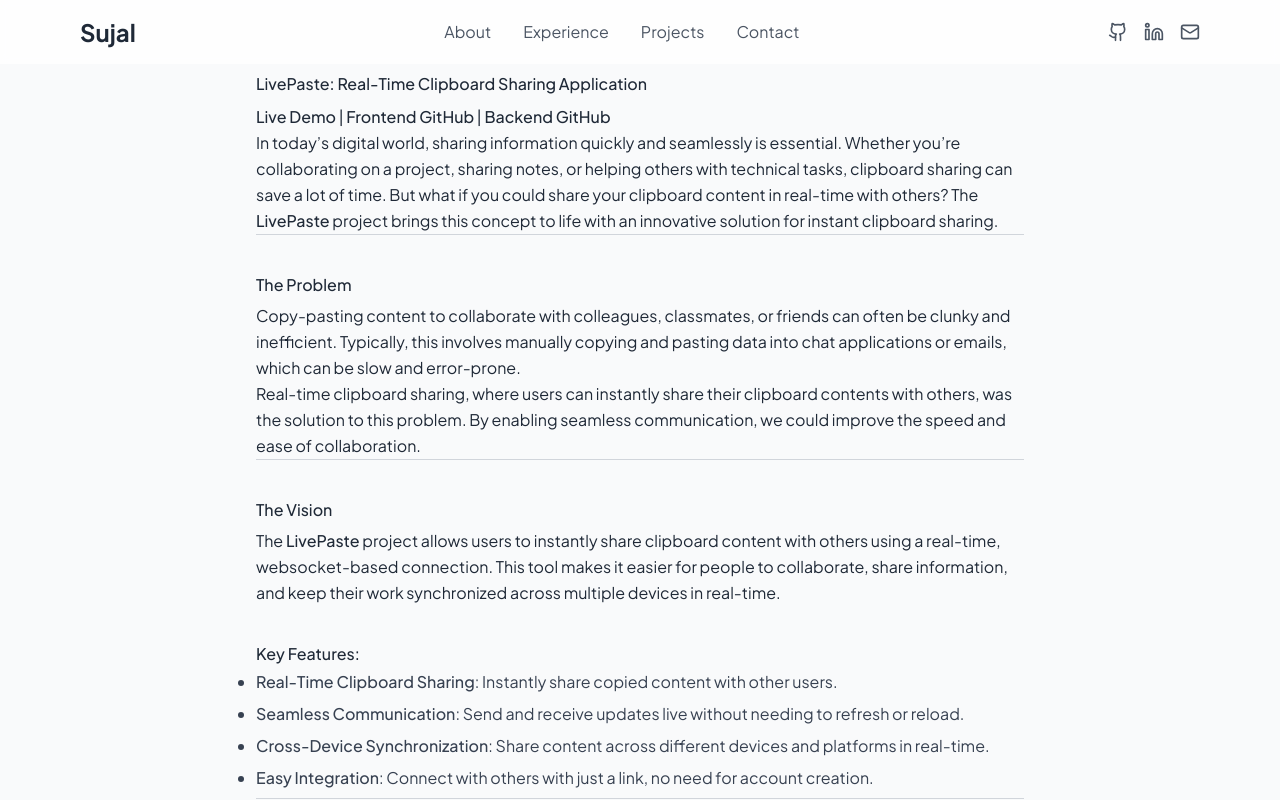
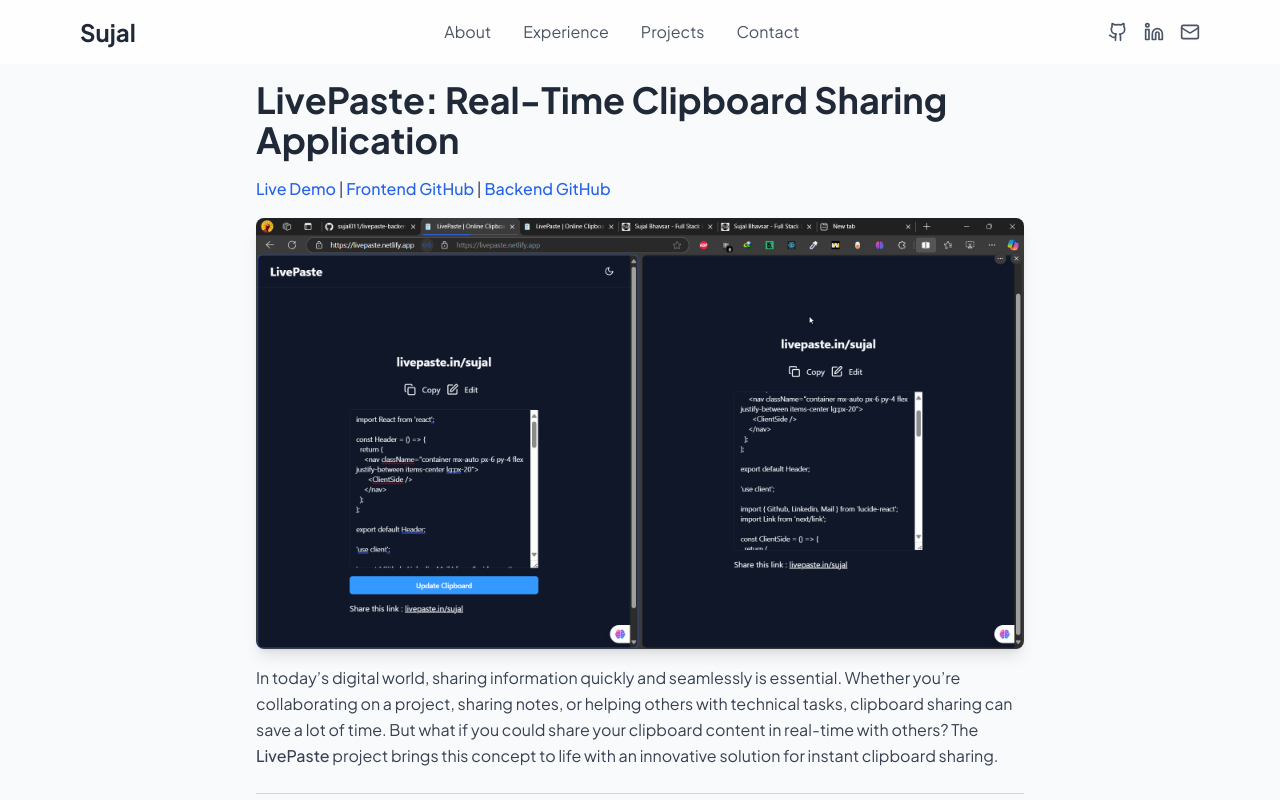
Before and after one commit to sujal011/portfolio-blog, a Next.js app: page /project/livepaste in a window 1280 px wide. Shown: the top 800 px of the page. Built offline with nearby package versions, Linux system fonts and the light colour scheme.

Commit message:
styling fixed new blog added

```diff
--- a/app/(slashLayout)/layout.tsx
+++ b/app/(slashLayout)/layout.tsx
@@ -17,8 +17,7 @@
       <header className='fixed top-0 left-0 right-0 bg-white/80 backdrop-blur-sm z-50'>
       <Header/>
         </header>
-      <main className="px-[20%] bg-gray-50 max-sm:px-[10%] max-md:px-[10%] max-lg:px-[15%] pt-16">
-
+      <main className="px-[20%] bg-gray-50 max-sm:px-[10%] max-md:px-[10%] max-lg:px-[15%] pt-16 mdx-main">
         {children}
       </main>
     <footer className="bg-gray-900 text-white py-12">
--- a/app/(slashLayout)/mdx-styles.css
+++ b/app/(slashLayout)/mdx-styles.css
@@ -1,85 +1,77 @@
 /* Tailwind CSS styles for MDX elements */
 
-/* Root element for the entire blog post */
-.prose {
+.mdx-main .prose {
   @apply max-w-prose mx-auto px-4 py-8;
 }
 
-/* Headers */
-h1 {
+.mdx-main h1 {
   @apply text-4xl max-sm:text-2xl max-md:text-3xl font-bold text-gray-800 my-4;
 }
 
-h2 {
+.mdx-main h2 {
   @apply text-3xl max-sm:text-xl max-md:text-2xl font-medium text-gray-700 mt-6 mb-3;
 }
 
-h3 {
+.mdx-main h3 {
   @apply text-2xl max-sm:text-lg max-md:text-xl font-semibold text-gray-600 mt-5 mb-2;
 }
 
-/* Paragraphs */
-p {
+.mdx-main p {
   @apply text-base text-gray-700 leading-relaxed mb-4;
 }
 
-/* Links */
-a {
+.mdx-main a {
   @apply text-blue-600 hover:underline;
 }
 
-/* Lists */
-ul {
+.mdx-main ul {
   @apply list-disc pl-6 mb-4;
 }
 
-ol {
+.mdx-main ol {
   @apply list-decimal pl-6 mb-4;
 }
 
-li {
+.mdx-main li {
   @apply mb-2 text-gray-700;
 }
 
-/* Blockquote */
-blockquote {
+.mdx-main blockquote {
   @apply border-l-4 border-gray-300 pl-4 italic text-gray-600 my-4;
 }
 
-/* Code blocks */
-pre {
+.mdx-main pre {
   @apply bg-gray-800 text-white rounded-md p-4 overflow-x-auto mb-4;
 }
 
-code {
-  @apply bg-gray-100 text-red-500 rounded px-1 py-0.5 font-mono;
+.mdx-main code {
+  @apply rounded px-1 py-0.5 font-mono;
 }
 
-/* Tables */
-table {
+.mdx-main table {
   @apply table-auto w-full text-left border-collapse border border-gray-300 mb-4;
 }
 
-th {
+.mdx-main th {
   @apply bg-gray-100 text-gray-800 font-bold border border-gray-300 px-4 py-2;
 }
 
-td {
+.mdx-main td {
   @apply border border-gray-300 px-4 py-2 text-gray-700;
 }
 
-/* Images */
-img {
+.mdx-main img {
   @apply rounded-lg shadow-lg max-w-full h-auto mx-auto my-4;
 }
 
-/* Horizontal rules */
-hr {
+.mdx-main hr {
   @apply border-t border-gray-300 my-6;
 }
-b{
-  @apply font-bold
+
+.mdx-main b {
+  @apply font-bold;
 }
+
 .font-bold {
   font-weight: 700;
 }
--- a/app/(slashLayout)/project/ai-powered-whiteboard/page.mdx
+++ b/app/(slashLayout)/project/ai-powered-whiteboard/page.mdx
@@ -1,10 +1,21 @@
 import Video from './Video'
 
 export const metadata = {
-  title: 'AI-Powered Whiteboard Project',
-  alternates: {
-    canonical: '/projects/ai-powered-whiteboard',
-  },
+   title: 'AI-Powered Whiteboard Project',
+   alternates: {
+      canonical: '/project/ai-powered-whiteboard',
+   },
+   openGraph: {
+      url: "https://sujalbhavsar.in/project/ai-powered-whiteboard",
+      images: [
+         {
+            url: '/ai-powered-whiteboard-project.png',
+            width: 800,
+            height: 600,
+            alt: 'AI-Powered Whiteboard Project',
+         },
+      ],
+   },
 };
 
 
@@ -14,6 +25,7 @@
 
 [**Live Demo**](https://ai-whiteboard.vercel.app) | [**Frontend GitHub**](https://github.com/sujal011/ai-whiteboard-frontend) | [**Backend GitHub**](https://github.com/sujal011/ai-whiteboard-backend)
 
+![AI-Powered Whiteboard Project](/ai-powered-whiteboard-project.png)
 
 In today’s fast-paced world, juggling multiple tools for brainstorming, problem-solving, and learning can be inefficient. Imagine an AI-powered whiteboard that integrates drawing, note-taking, and instant problem-solving—making all of these tasks seamless and intuitive. Let’s dive into how this platform is changing the way we work and learn.
 
--- a/app/(slashLayout)/project/livepaste/page.mdx
+++ b/app/(slashLayout)/project/livepaste/page.mdx
@@ -1,12 +1,25 @@
 export const metadata = {
-  title: 'LivePaste Project: Real-Time Clipboard Sharing',
-  alternates: {
-    canonical: '/projects/livepaste',
-  },
+   title: 'LivePaste Project: Real-Time Clipboard Sharing',
+   alternates: {
+      canonical: '/project/livepaste',
+   },
+   openGraph: {
+      url: "https://sujalbhavsar.in/project/livepaste",
+      images: [
+         {
+            url: '/livepaste-project.png',
+            width: 800,
+            height: 600,
+            alt: 'LivePaste Project',
+         },
+      ],
+   },
 };
 
 # LivePaste: Real-Time Clipboard Sharing Application
 [**Live Demo**](https://livepaste.netlify.app/abc?edit=true) | [**Frontend GitHub**](https://github.com/sujal011/LivePaste-frontend) | [**Backend GitHub**](https://github.com/sujal011/livepaste-backend)
+
+![LivePaste Project](/livepaste-project.png)
 
 In today’s digital world, sharing information quickly and seamlessly is essential. Whether you’re collaborating on a project, sharing notes, or helping others with technical tasks, clipboard sharing can save a lot of time. But what if you could share your clipboard content in real-time with others? The **LivePaste** project brings this concept to life with an innovative solution for instant clipboard sharing.
 
--- a/app/(slashLayout)/project/market-mitra/page.mdx
+++ b/app/(slashLayout)/project/market-mitra/page.mdx
@@ -1,11 +1,24 @@
 export const metadata = {
-  title: 'Smart India Hackathon Project: Market Mitra',
-  alternates: {
-    canonical: '/projects/market-mitra',
-  },
+   title: 'Smart India Hackathon Project: Market Mitra',
+   alternates: {
+      canonical: '/project/market-mitra',
+   },
+   openGraph: {
+      url: "https://sujalbhavsar.in/project/market-mitra",
+      images: [
+         {
+            url: '/market-mitra-project.png',
+            width: 800,
+            height: 600,
+            alt: 'Market Mitra Project',
+         },
+      ],
+   },
 };
 
 # Market Mitra: Empowering Farmers with Direct Market Access
+
+![Market Mitra Project](/market-mitra-project.png)
 
 The **Market Mitra** mobile application was developed as part of the **Smart India Hackathon** project, aimed at solving critical issues in the agricultural sector. By connecting farmers directly with buyers, the app ensures better pricing, transparency, and a more efficient supply chain. This solution aims to disrupt traditional market structures, empowering farmers and promoting fair trade.
 
```
Also changed, not shown: app/(slashLayout)/blog/How-to-dockerize-fast-api-python-code/page.mdx (+23 -16 lines), public/blog-images/dockerize-fastapi.png (added).
